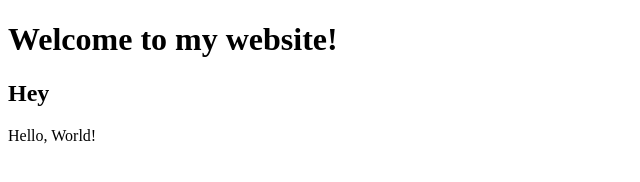
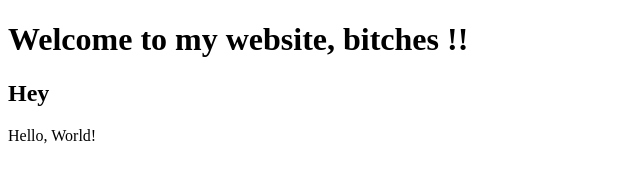
Before and after one commit to Pratham-01/lecture0, a plain HTML site: page hello.html in a window 1280 px wide. Shown: the whole page, without its empty margins (0-640 px from the left). Drawn offline with Linux system fonts and the light colour scheme.

Commit message:
Edit line

```diff
--- a/hello.html
+++ b/hello.html
@@ -4,7 +4,7 @@
         <title>Hello</title>
     </head>
     <body>
-        <h1>Welcome to my website!</h1>
+        <h1>Welcome to my website, bitches !!</h1>
         <h2>Hey</h2>
         Hello, World!
     </body>
```
